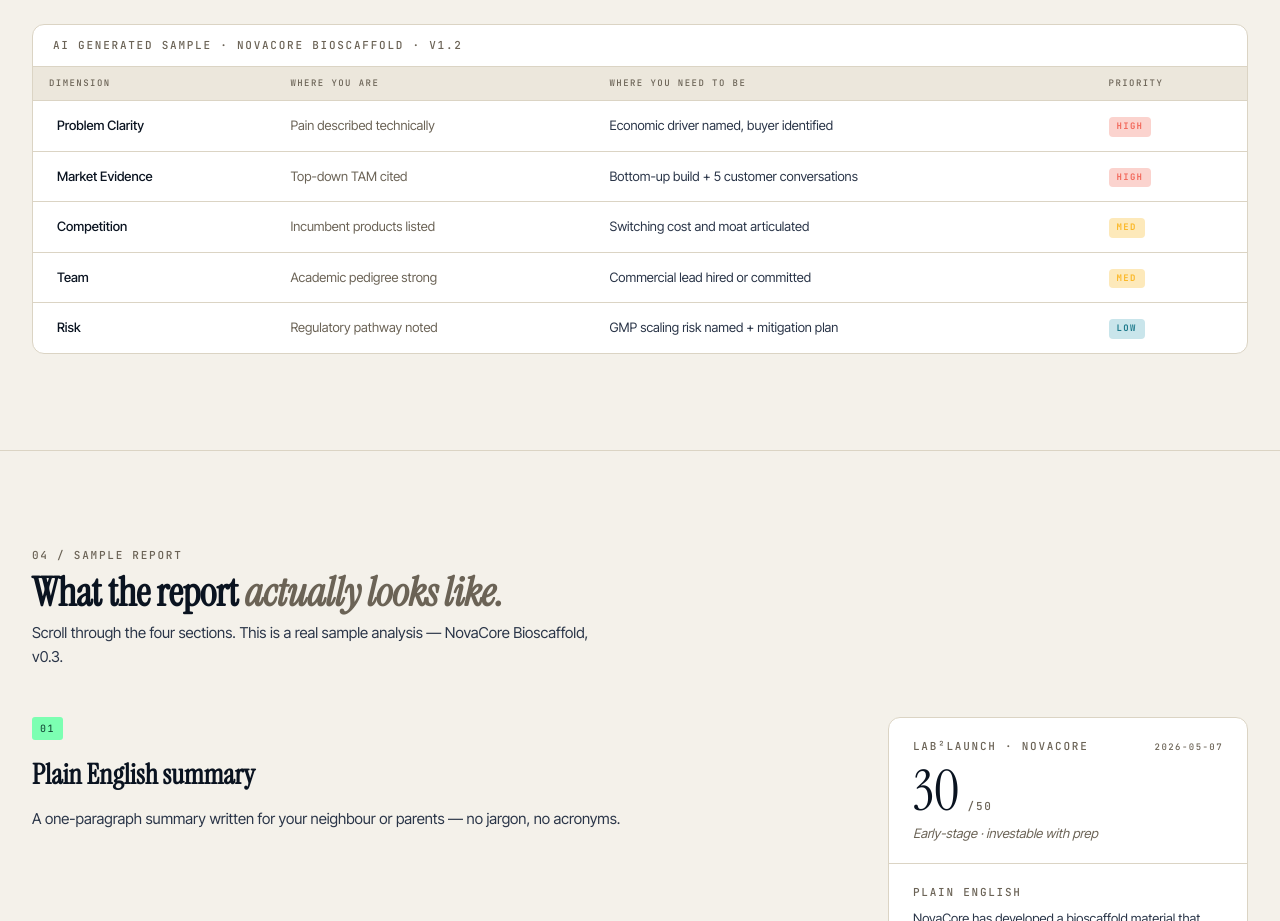
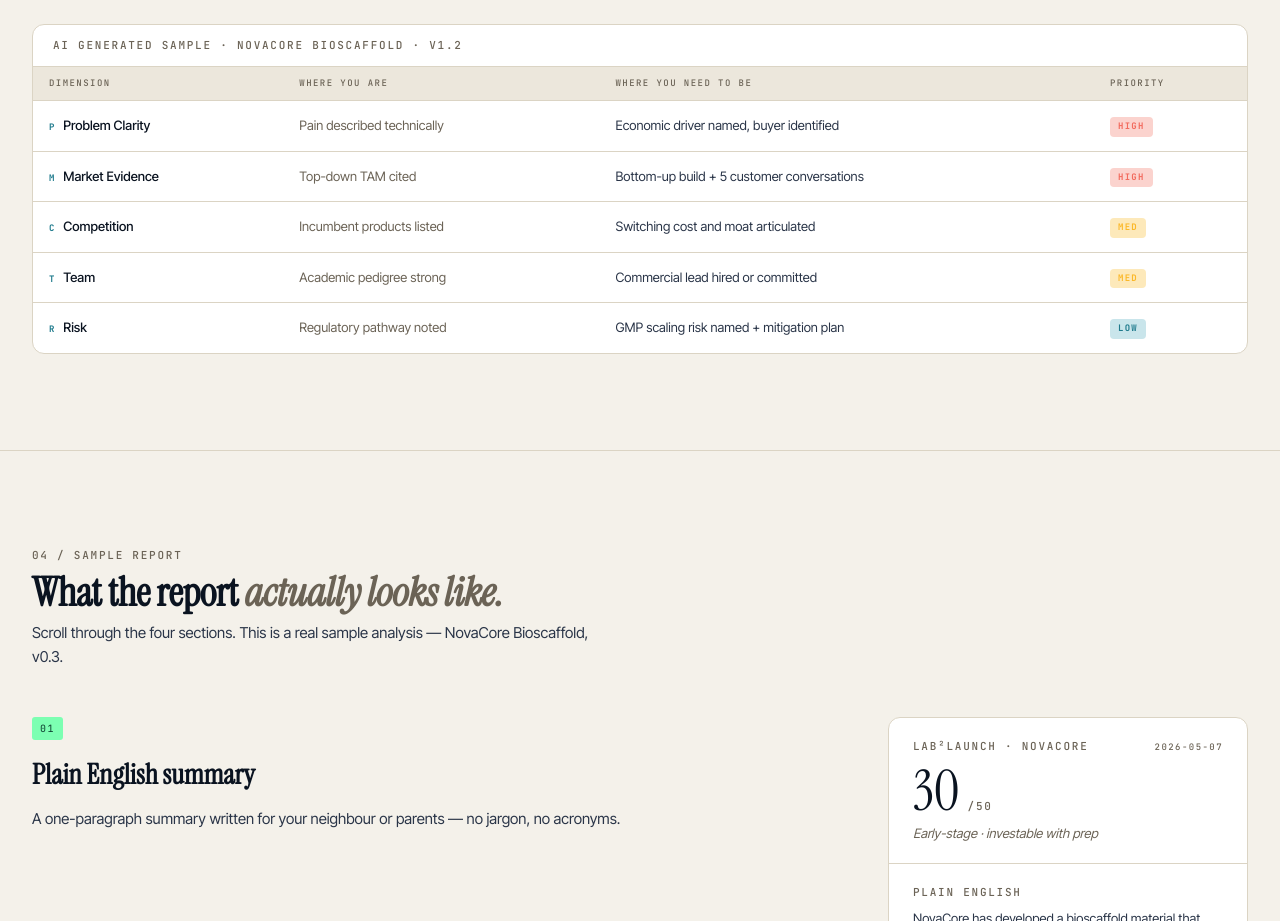
Before and after one commit to tredshaw/lab2launch, a React (Vite) app in the folder frontend/: page / in a window 1280 px wide. Shown: the part 2660-3581 px from the top of the page. Built offline with nearby package versions, Linux system fonts and the light colour scheme.

Commit message:
Fixed copy improvement error.

```diff
--- a/frontend/src/content/landing.ts
+++ b/frontend/src/content/landing.ts
@@ -134,11 +134,11 @@
     description: 'The gap analysis is structured, not narrative. Each dimension shows where you are, where you need to be, and what to do first.',
     caption: "AI Generated Sample · NovaCore Bioscaffold · v1.2",
     rows: [
-      { dimension: 'P · Problem Clarity', current: 'Pain described technically', target: 'Economic driver named, buyer identified', priority: 'high' as const },
-      { dimension: 'M · Market Evidence', current: 'Top-down TAM cited', target: 'Bottom-up build + 5 customer conversations', priority: 'high' as const },
-      { dimension: 'C · Competition', current: 'Incumbent products listed', target: 'Switching cost and moat articulated', priority: 'med' as const },
-      { dimension: 'T · Team', current: 'Academic pedigree strong', target: 'Commercial lead hired or committed', priority: 'med' as const },
-      { dimension: 'R · Risk', current: 'Regulatory pathway noted', target: 'GMP scaling risk named + mitigation plan', priority: 'low' as const },
+      { dimension: 'P · Problem Clarity', pop: 'P', current: 'Pain described technically', target: 'Economic driver named, buyer identified', priority: 'high' as const },
+      { dimension: 'M · Market Evidence', pop: 'M', current: 'Top-down TAM cited', target: 'Bottom-up build + 5 customer conversations', priority: 'high' as const },
+      { dimension: 'C · Competition', pop: 'C', current: 'Incumbent products listed', target: 'Switching cost and moat articulated', priority: 'med' as const },
+      { dimension: 'T · Team', pop: 'T', current: 'Academic pedigree strong', target: 'Commercial lead hired or committed', priority: 'med' as const },
+      { dimension: 'R · Risk', pop: 'R', current: 'Regulatory pathway noted', target: 'GMP scaling risk named + mitigation plan', priority: 'low' as const },
     ],
   },
 
```
